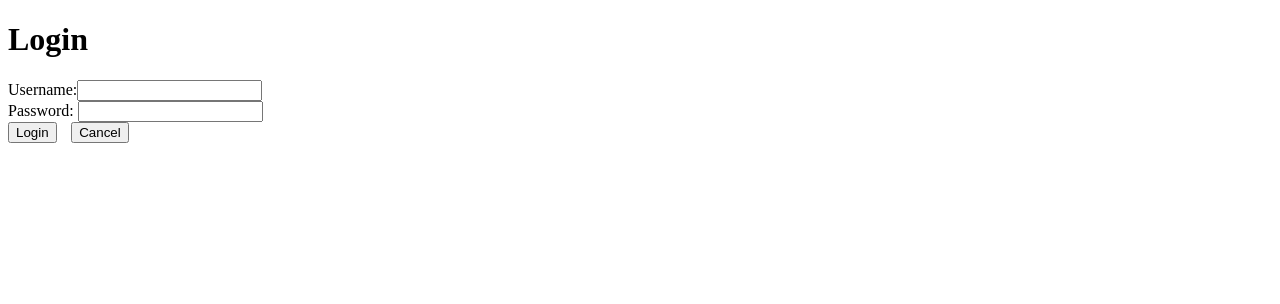
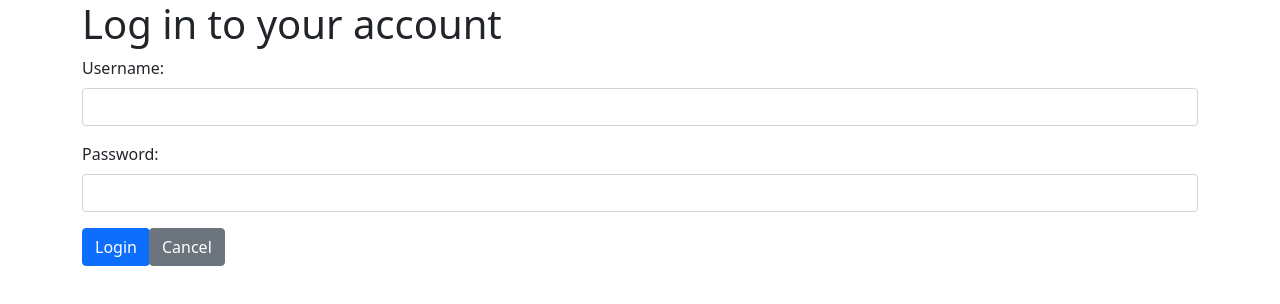
Before and after one commit to alfredmjz/blog-list-frontend, a React (Create React App) app: page / in a window 1280 px wide. Both pictures are taken after a click on the button "Login". Shown: the top 304 px of the page. Built offline with nearby package versions, Linux system fonts and the light colour scheme; no server answers.

Commit message:
add style on header and forms

```diff
--- a/package.json
+++ b/package.json
@@ -7,6 +7,7 @@
 		"axios": "^0.27.2",
 		"prop-types": "^15.8.1",
 		"react": "^18.1.0",
+		"react-bootstrap": "^2.5.0",
 		"react-dom": "^18.1.0",
 		"react-redux": "^8.0.4",
 		"react-router-dom": "^6.4.1",
--- a/public/index.html
+++ b/public/index.html
@@ -5,16 +5,19 @@
 		<link rel="icon" href="%PUBLIC_URL%/favicon.ico" />
 		<meta name="viewport" content="width=device-width, initial-scale=1" />
 		<meta name="theme-color" content="#000000" />
-    <meta
-      name="description"
-      content="Web site created using create-react-app"
-    />
+		<meta name="description" content="Web site created using create-react-app" />
 		<link rel="apple-touch-icon" href="%PUBLIC_URL%/logo192.png" />
 		<!--
       manifest.json provides metadata used when your web app is installed on a
       user's mobile device or desktop. See https://developers.google.com/web/fundamentals/web-app-manifest/
     -->
 		<link rel="manifest" href="%PUBLIC_URL%/manifest.json" />
+		<link
+			rel="stylesheet"
+			href="https://cdn.jsdelivr.net/npm/bootstrap@5.1.3/dist/css/bootstrap.min.css"
+			integrity="sha384-1BmE4kWBq78iYhFldvKuhfTAU6auU8tT94WrHftjDbrCEXSU1oBoqyl2QvZ6jIW3"
+			crossorigin="anonymous"
+		/>
 		<!--
       Notice the use of %PUBLIC_URL% in the tags above.
       It will be replaced with the URL of the `public` folder during the build.
@@ -24,7 +27,7 @@
       work correctly both with client-side routing and a non-root public URL.
       Learn how to configure a non-root public URL by running `npm run build`.
     -->
-    <title>React App</title>
+		<title>Blog Application</title>
 	</head>
 	<body>
 		<noscript>You need to enable JavaScript to run this app.</noscript>
--- a/src/App.js
+++ b/src/App.js
@@ -18,6 +18,7 @@ import Summary from "./components/Summary";
 import UserView from "./components/UserView";
 import BlogView from "./components/BlogView";
 import Header from "./components/Header";
+import { Container } from "react-bootstrap";
 
 const App = () => {
 	const blogs = useSelector((state) => {
@@ -68,18 +69,14 @@ const App = () => {
 
 	const displayBlogs = () => {
 		return (
-			<div>
+			<Container className="justify-content-center text-left mt-5">
 				<Notification />
-				<div>
-					<h2>Users</h2>
-				</div>
-				<Togglable buttonLabel="Add new blog" ref={blogFormRef}>
+				<h1>Blog Application</h1>
+				<Togglable buttonLabel="Post a blog" ref={blogFormRef}>
 					<BlogForm createBlog={addNewBlog} />
 				</Togglable>
-				<section style={{ width: "50%" }}>
-					<Blog blogs={blogs} />
-				</section>
-			</div>
+				<Blog blogs={blogs} />
+			</Container>
 		);
 	};
 
@@ -97,13 +94,13 @@ const App = () => {
 
 	const verifyLogin = () => {
 		return (
-			<div>
-				<h1>Login</h1>
+			<Container>
+				<h1>Log in to your account</h1>
 				<Notification />
 				<Togglable buttonLabel="Login">
 					<LoginForm userLogin={userLogin} />
 				</Togglable>
-			</div>
+			</Container>
 		);
 	};
 
@@ -112,10 +109,10 @@ const App = () => {
 	};
 
 	return (
-		<div>
+		<>
 			{!users.loginUser && verifyLogin()}
 			{users.loginUser && (
-				<div>
+				<>
 					<Header users={users} />
 					<Routes>
 						<Route path="/" element={<HomeView />}></Route>
@@ -123,9 +120,9 @@ const App = () => {
 						<Route path="/users/:id" element={<UserView usersList={users} blogsList={blogs} />}></Route>
 						<Route path="/blogs/:id" element={<BlogView usersList={users} blogsList={blogs} />}></Route>
 					</Routes>
-				</div>
+				</>
 			)}
-		</div>
+		</>
 	);
 };
 
--- a/src/components/Blog.js
+++ b/src/components/Blog.js
@@ -1,26 +1,23 @@
+import { Table } from "react-bootstrap";
 import { Link } from "react-router-dom";
 
 const Blog = ({ blogs }) => {
-	const blogStyle = {
-		paddingTop: 10,
-		paddingLeft: 2,
-		border: "solid",
-		borderWidth: 1,
-		marginBottom: 5,
-	};
-
 	return (
-		<div id="list-of-blogs">
+		<Table striped>
+			<tbody>
 				{blogs.map((blog) => {
 					return (
-					<div key={blog.id} style={blogStyle}>
+						<tr key={blog.id}>
+							<td>
 								<Link className="blog-title" to={`/blogs/${blog.id}`}>
 									{blog.title}
 								</Link>
-					</div>
+							</td>
+						</tr>
 					);
 				})}
-		</div>
+			</tbody>
+		</Table>
 	);
 };
 
--- a/src/components/BlogForm.js
+++ b/src/components/BlogForm.js
@@ -1,4 +1,5 @@
 import { useState } from "react";
+import { Form, Button } from "react-bootstrap";
 
 const BlogForm = ({ createBlog }) => {
 	const [title, setTitle] = useState("");
@@ -19,44 +20,42 @@ const BlogForm = ({ createBlog }) => {
 	};
 
 	return (
-		<>
-			<h1>Create New</h1>
-			<form style={{ width: "20em" }} onSubmit={addBlog}>
-				<label>title</label>
-				<br />
-				<input
-					type='text'
-					placeholder='Title'
-					id='title'
+		<Form.Floating onSubmit={addBlog}>
+			<h2>Create New</h2>
+			<Form.Group className="mb-2">
+				<label htmlFor="title"></label>
+				<Form.Control
+					type="text"
+					id="title"
+					placeholder="Title"
 					value={title}
 					onChange={({ target }) => setTitle(target.value)}
-				></input>
-				<br />
-				<label>author</label>
-				<br />
-				<input
-					type='text'
-					placeholder='Author'
-					id='author'
+				/>
+			</Form.Group>
+			<Form.Group className="mb-2">
+				<label htmlFor="author"></label>
+				<Form.Control
+					type="text"
+					id="author"
+					placeholder="Author"
 					value={author}
 					onChange={({ target }) => setAuthor(target.value)}
-				></input>
-				<br />
-				<label>url</label>
-				<br />
-				<input
-					type='text'
-					placeholder='URL'
-					id='url'
+				/>
+			</Form.Group>
+			<Form.Group className="mb-2">
+				<label htmlFor="url"></label>
+				<Form.Control
+					type="text"
+					id="url"
+					placeholder="URL"
 					value={url}
 					onChange={({ target }) => setURL(target.value)}
-				></input>
-				<br />
-				<button id='submit-blog' type='submit'>
-					Add
-				</button>
-			</form>
-		</>
+				/>
+			</Form.Group>
+			<Button variant="primary" type="submit">
+				Add
+			</Button>
+		</Form.Floating>
 	);
 };
 
--- a/src/components/Header.js
+++ b/src/components/Header.js
@@ -1,56 +1,50 @@
 import React from "react";
+import { Container, Navbar, NavDropdown, Nav } from "react-bootstrap";
 import { useDispatch } from "react-redux";
 import { Link } from "react-router-dom";
 import { logoutUser } from "../reducers/userReducer";
 
 const Header = ({ users }) => {
 	const dispatch = useDispatch();
-	const flexContainer = {
-		display: "flex",
-		width: "20%",
-		justifyContent: "space-between",
-	};
+	const userTitle = `Signed in as: ${users.loginUser.name}`;
+	return (
+		<Navbar variant="dark" bg="dark">
+			<Container fluid>
+				<Navbar.Brand>
+					<Link to="/" style={{ all: "inherit", cursor: "pointer" }}>
+						Blog Application
+					</Link>
+				</Navbar.Brand>
 
-	const header = {
-		width: "100%",
-		backgroundColor: "rgb(202, 202, 202)",
-	};
-	return (
-		<div style={header}>
-			<div style={flexContainer}>
-				<div>
-					<Link
-						to={{
-							pathname: "/",
-						}}
-					>
-						Blogs
-					</Link>
-				</div>
-
-				<div>
+				<Navbar.Toggle aria-controls="navbarScroll" />
+				<Navbar.Collapse id="navbarScroll">
+					<Nav className="me-auto my-2 my-lg-0" style={{ maxHeight: "100px" }} navbarScroll>
+						<Nav.Link>
 							<Link
 								to={{
 									pathname: "/users",
 									state: users,
 								}}
+								style={{ all: "inherit" }}
 							>
-						User
+								Users
 							</Link>
-				</div>
-				<div>
-					<b>{users.loginUser.name}</b> logged in
-					<button
+						</Nav.Link>
+					</Nav>
+
+					<NavDropdown title={userTitle} id="navbarScrollingDropdown" style={{ color: "white" }}>
+						<NavDropdown.Item
 							onClick={() => {
 								window.localStorage.clear();
 								dispatch(logoutUser());
 							}}
 						>
-						Logout
-					</button>
-				</div>
-			</div>
-		</div>
+							Sign out
+						</NavDropdown.Item>
+					</NavDropdown>
+				</Navbar.Collapse>
+			</Container>
+		</Navbar>
 	);
 };
 
--- a/src/components/LoginForm.js
+++ b/src/components/LoginForm.js
@@ -1,5 +1,6 @@
 import { useState } from "react";
 import PropTypes from "prop-types";
+import { Form, Button } from "react-bootstrap";
 
 const LoginForm = ({ userLogin }) => {
 	const [username, setUsername] = useState("");
@@ -14,18 +15,30 @@ const LoginForm = ({ userLogin }) => {
 
 	return (
 		<>
-			<form onSubmit={handleLogin}>
-				<label>Username:</label>
-				<input type='text' id='username' value={username} onChange={({ target }) => setUsername(target.value)} />
-				<br />
+			<Form onSubmit={handleLogin}>
+				<Form.Group className="mb-3">
+					<Form.Label>Username:</Form.Label>
+					<Form.Control
+						type="text"
+						id="username"
+						value={username}
+						onChange={({ target }) => setUsername(target.value)}
+					/>
+				</Form.Group>
 
-				<label>Password: </label>
-				<input type='text' id='password' value={password} onChange={({ target }) => setPassword(target.value)} />
-				<br />
-				<button type='submit' id='login-button'>
+				<Form.Group className="mb-3">
+					<Form.Label>Password: </Form.Label>
+					<Form.Control
+						type="text"
+						id="password"
+						value={password}
+						onChange={({ target }) => setPassword(target.value)}
+					/>
+				</Form.Group>
+				<Button type="submit" variant="primary">
 					Login
-				</button>
-			</form>
+				</Button>
+			</Form>
 		</>
 	);
 };
--- a/src/components/Togglable.js
+++ b/src/components/Togglable.js
@@ -1,5 +1,6 @@
 import { useState, forwardRef, useImperativeHandle } from "react";
 import PropTypes from "prop-types";
+import { Button } from "react-bootstrap";
 
 const Togglable = forwardRef((props, refs) => {
 	const [visible, setVisible] = useState(false);
@@ -20,13 +21,19 @@ const Togglable = forwardRef((props, refs) => {
 	return (
 		<section style={{ position: "relative", marginBottom: "10px" }}>
 			<div style={hideWhenVisible}>
-				<button onClick={toggleVisibility}>{props.buttonLabel}</button>
+				<Button variant="primary" onClick={toggleVisibility}>
+					{props.buttonLabel}
+				</Button>
 			</div>
 			<div style={showWhenVisible}>
 				{props.children}
-				<button style={{ position: "absolute", bottom: "0", left: "5%" }} onClick={toggleVisibility}>
+				<Button
+					variant="secondary"
+					style={{ position: "absolute", bottom: "0", left: "6%" }}
+					onClick={toggleVisibility}
+				>
 					Cancel
-				</button>
+				</Button>
 			</div>
 		</section>
 	);
```
Also changed, not shown: 1 other file (tests, documents, lock files or other folders). Lines whose indentation alone changed are shown as unchanged.
